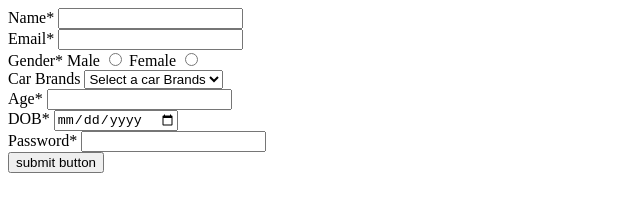
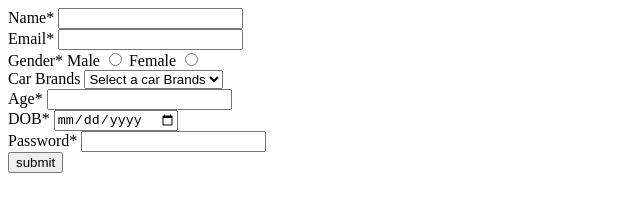
Before and after one commit to acciojob/signup-form-car-ArunKumar023, a website: page main.html in a window 1280 px wide. Shown: the full height of the page, 0-640 px from the left. Drawn offline with Linux system fonts and the light colour scheme.

Commit message:
created a submission

```diff
--- a/main.html
+++ b/main.html
@@ -48,7 +48,7 @@
 			<label for="password">Password*</label>
 			<input type="password" id="password" required>
 		</div>
-		<button type="submit">submit button</button>
+		<button type="submit">submit</button>
 	</form>
 
 
```
